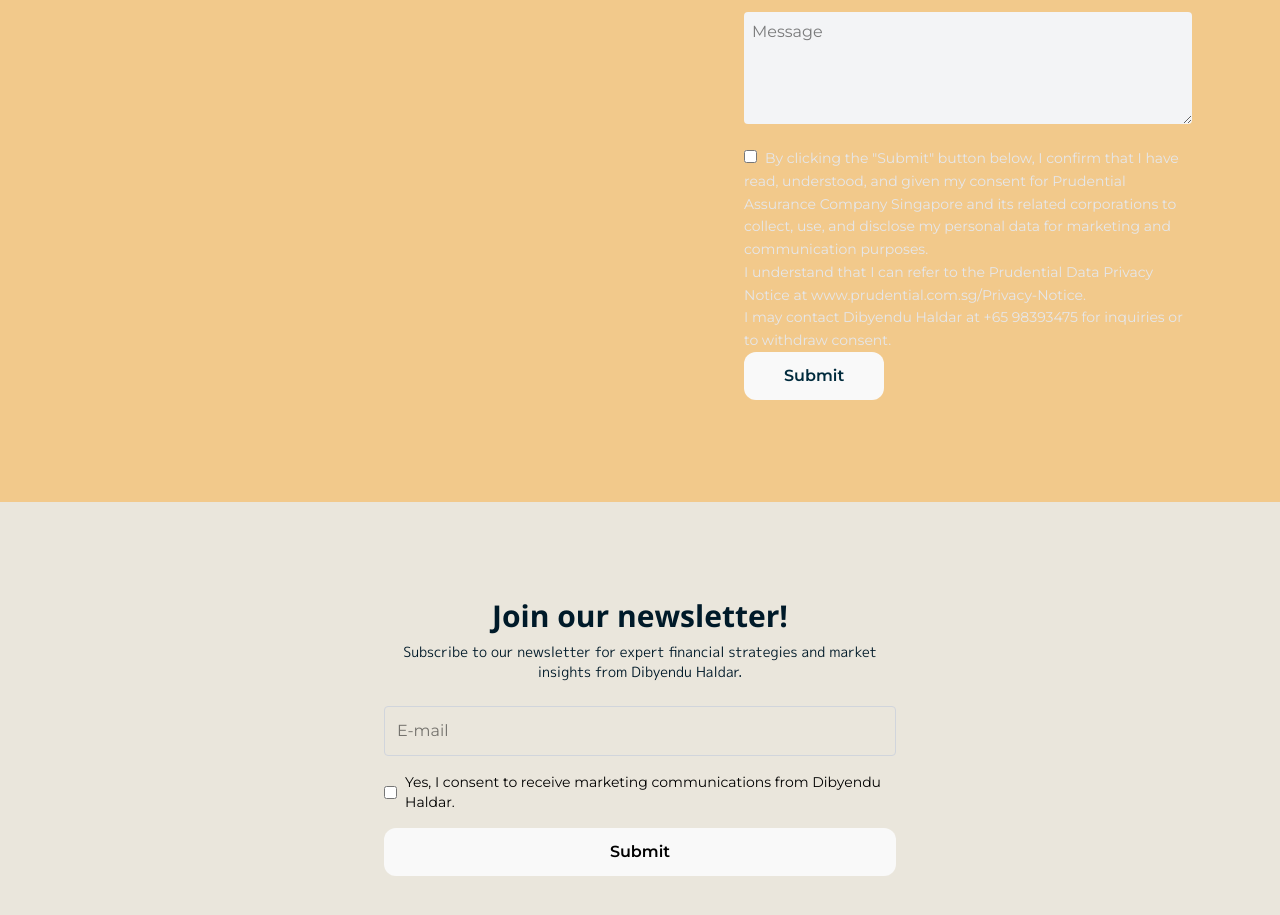
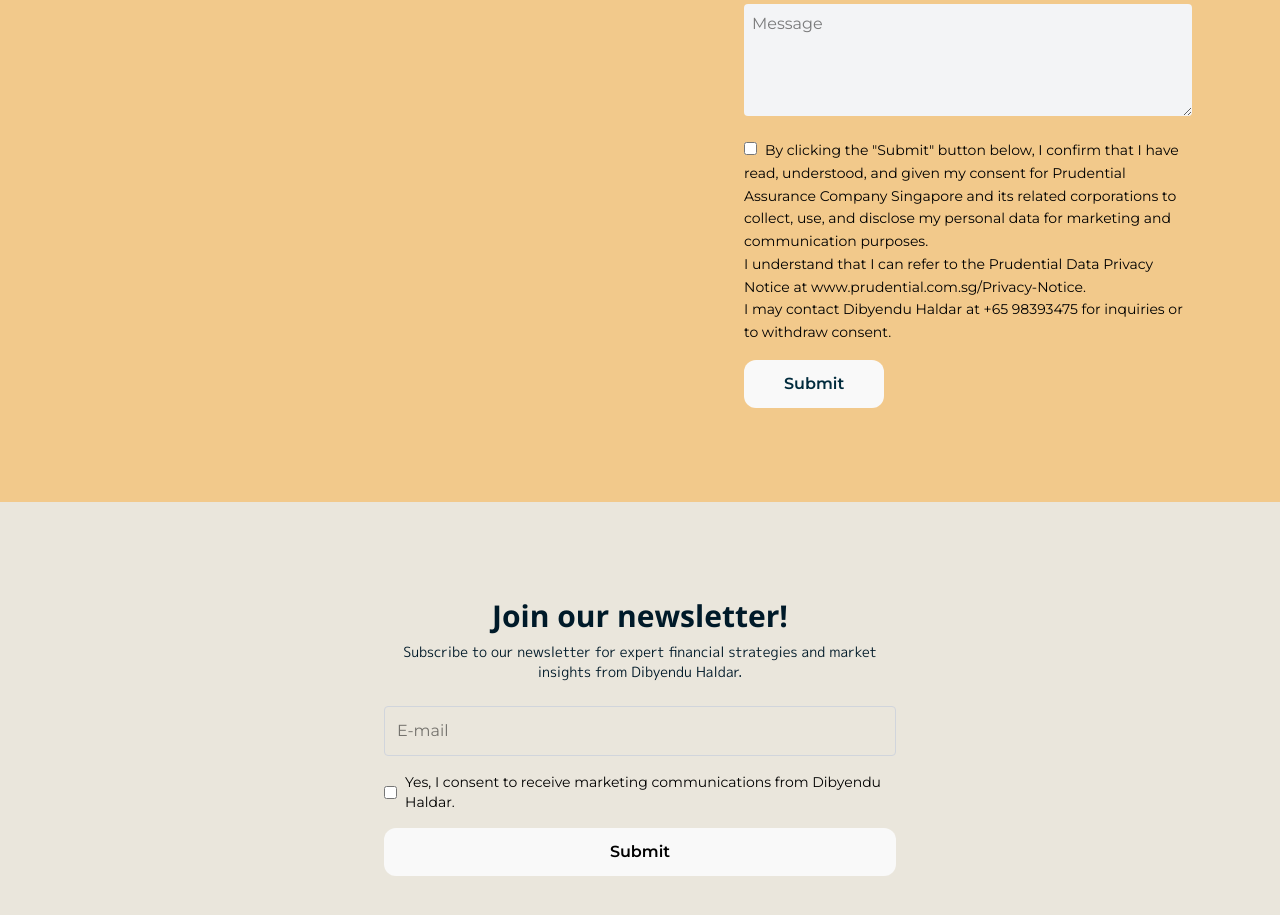
Before and after one commit to csolatorio/dib-website, a React (Vite) app: page / in a window 1280 px wide. Shown: the part 2740-3655 px from the top of the page. Built offline with nearby package versions, Linux system fonts and the light colour scheme.

Commit message:
Update label color in homePage component
Change label text color from gray to black for better visibility.

```diff
--- a/src/components/homePage.tsx
+++ b/src/components/homePage.tsx
@@ -411,7 +411,7 @@ const HomePage = () => {
                 className="w-full p-2 rounded bg-gray-100 text-black mb-4"
                 required
               ></textarea>
-              <label className="text-sm text-gray-200 leading-relaxed block">
+              <label className="text-sm text-black mb-4 leading-relaxed block">
                 <input
                   type="checkbox"
                   id="agree"
```
